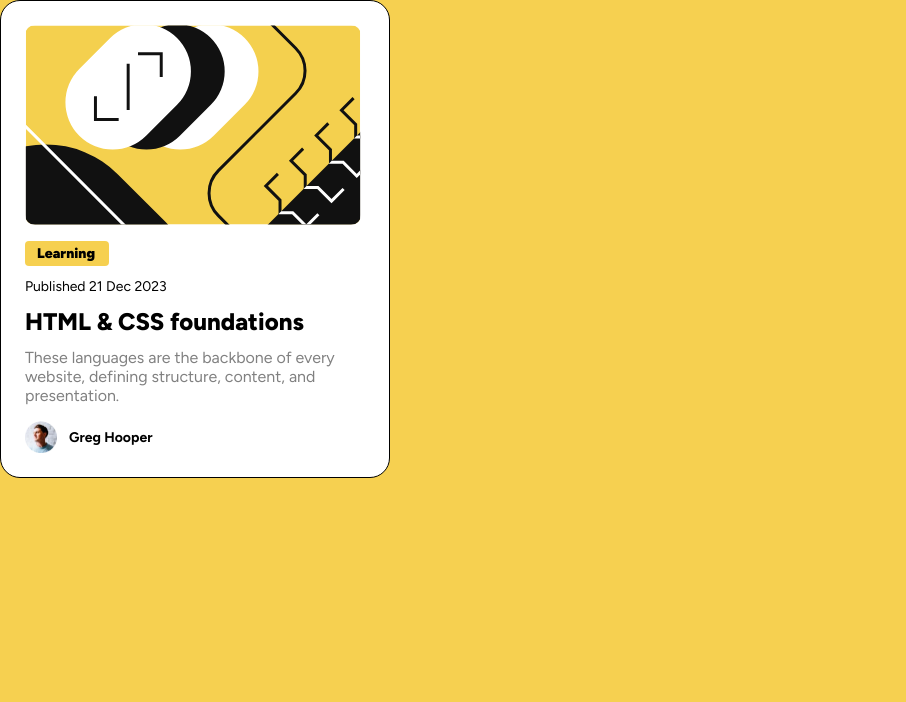
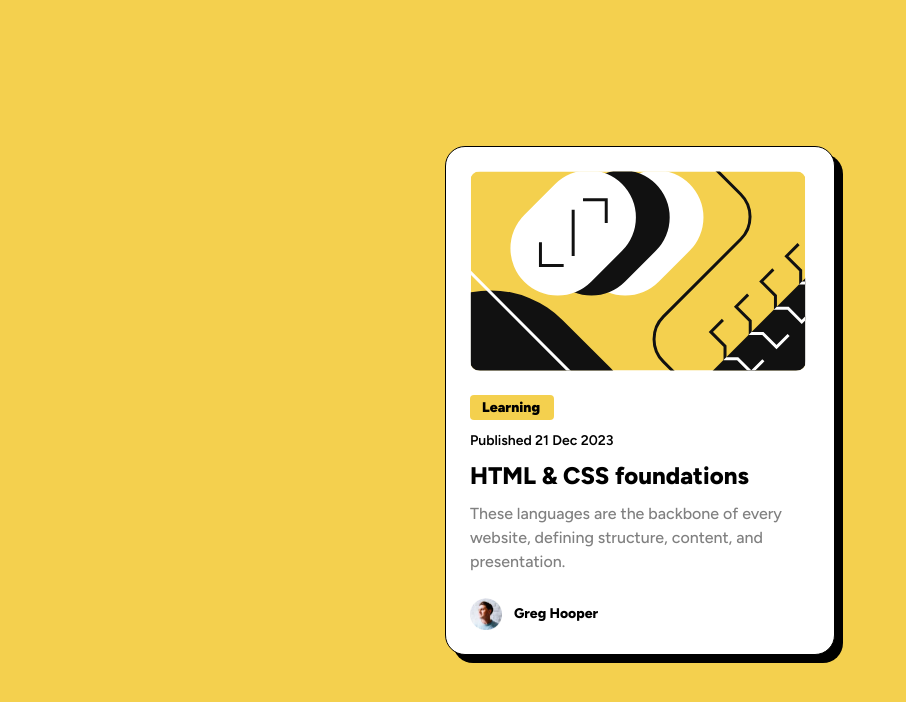
Before and after one commit to larryQuao/blog-preview-card, a plain HTML site: page index.html in a window 1280 px wide. Shown: the whole page, without its empty margins (0-906 px from the left). Drawn offline with Linux system fonts and the light colour scheme.

Commit message:
Completed my second challenge

```diff
--- a/index.html
+++ b/index.html
@@ -18,31 +18,38 @@
     }
 
     body{
-      background-color: #F6D050;
+      background-color: #F4D04E;
+      height: 100vh;
+      display: flex;
+      flex-direction: column;
+      justify-content: center;
+      align-items: center;
     }
 
     .container{
       background-color: #FFFFFF;
       width: 340px;
-      /* height: 488px; */
       padding: 24px;
       display: flex;
       flex-direction: column;
-      gap: 16px;
+      gap: 24px;
       border: solid 1px #000000;border-radius: 20px;
       font-family: 'Figtree', sans-serif;
+      box-shadow: 8px 8px #000000;
+    }
+
+    .container:hover{
+      box-shadow: 16px 16px #000000;
     }
 
     img{
       width: 336px;
       height: 200px;
       border-radius: 10px;
-      /* border: solid 1px red; */
     }
 
     .content-area{
       width:336px;
-      /* border: solid 1px blue; */
       display: flex;
       flex-direction: column;
       gap: 12px;
@@ -50,7 +57,7 @@
 
     .button{
       padding: 4px 12px;
-      background: #F6D050;
+      background: #F4D04E;
       width: 60px;
       border-radius: 4px;
       font-size: 14px;
@@ -59,16 +66,18 @@
 
     .small-heading{
       font-size: 14px;
+      font-weight: 600;
     }
     .heading{
       font-size: 24px;
       font-weight: 800;
-      /* border: solid 1px red; */
     }
 
     p{
       font-size: 16px;
+      font-weight: 500;
       color: grey;
+      line-height: 1.5;
     }
 
     .author{
@@ -76,7 +85,7 @@
       align-items: center;
       gap: 12px;
       font-size: 14px;
-      font-weight: 700;
+      font-weight: 800;
     }
 
     .author img{
@@ -96,8 +105,9 @@
         </div>
 
         <div class="small-heading">
-          Published 21 Dec 2023
+          Published <time datetime="2023-12-21 0:00">21 Dec 2023</time>
         </div>
+
 
         <div class="heading">
           HTML & CSS foundations
```
Also changed, not shown: 2 other files.
